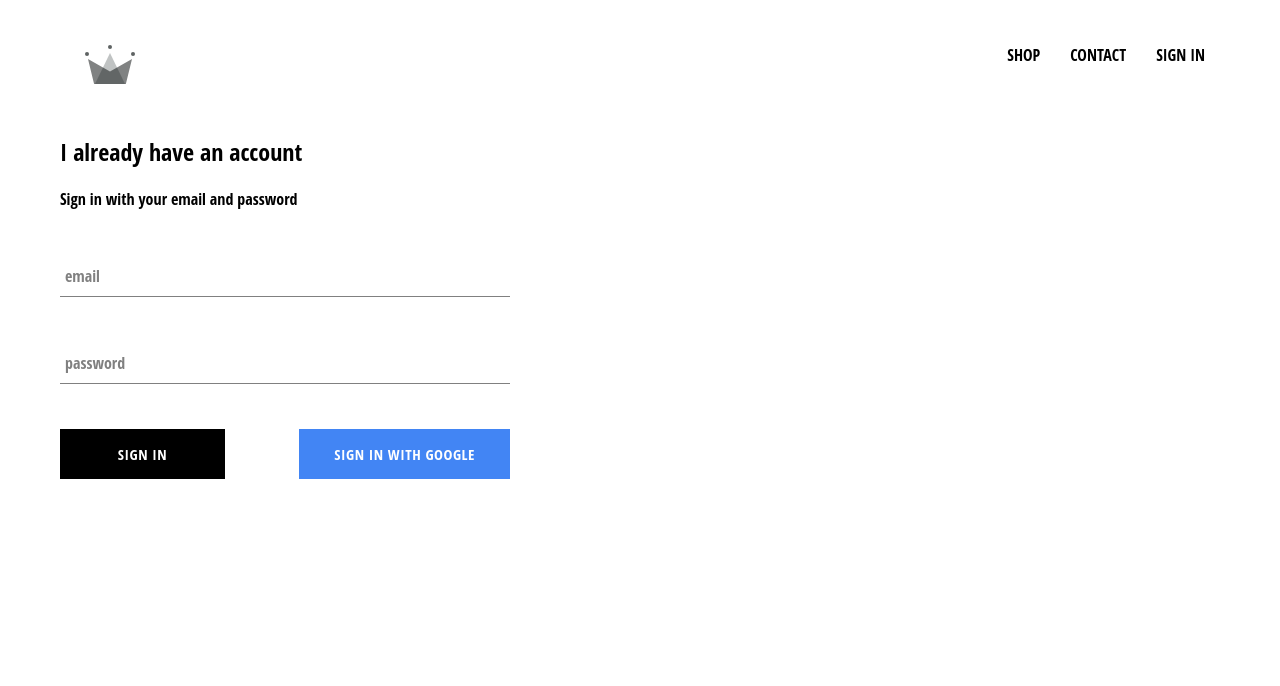
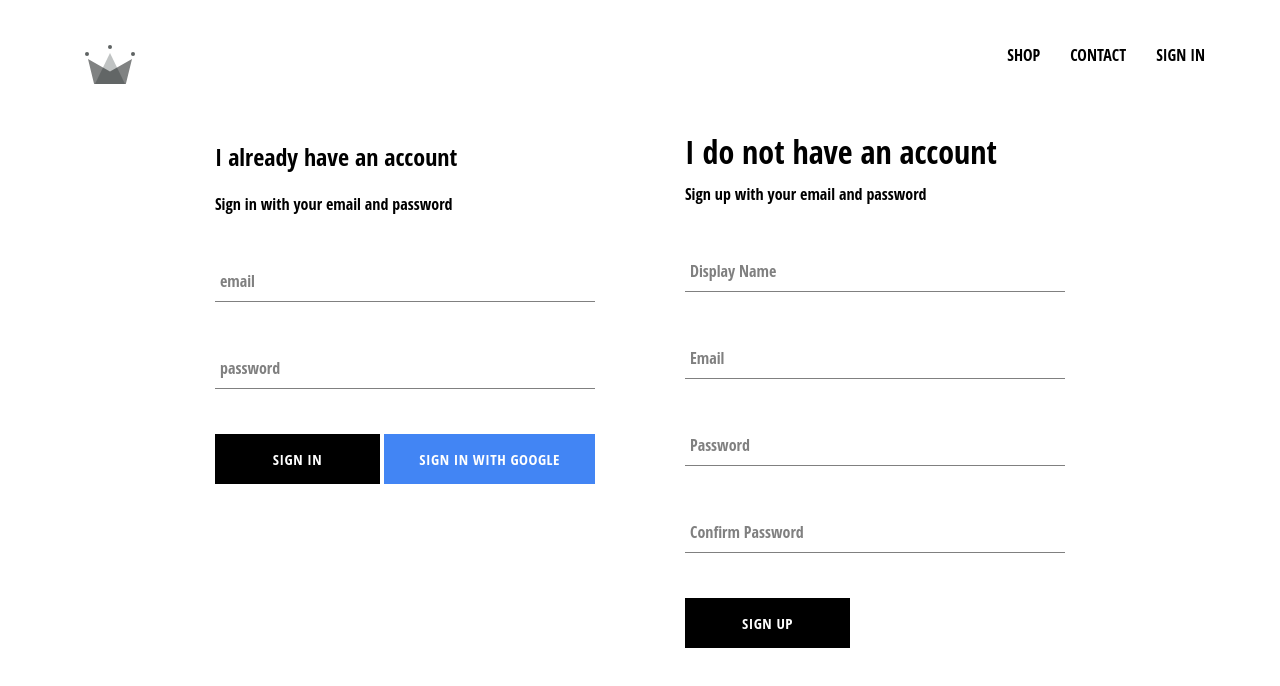
Before and after one commit to thevictorwhyte/crwn-clothing, a React (Create React App) app: page /signin in a window 1280 px wide. Shown: the top 686 px of the page. Built offline with nearby package versions, Linux system fonts and the light colour scheme; no server answers.

Commit message:
added signup feature with email and password

```diff
--- a/src/App.js
+++ b/src/App.js
@@ -30,6 +30,7 @@
                 ...snapShot.data()
               }
             });
+            console.log(this.state);
           });
 
         } else{
--- a/src/components/sign-in/sign-in.styles.scss
+++ b/src/components/sign-in/sign-in.styles.scss
@@ -1,5 +1,5 @@
 .sign-in {
-	width: 450px;
+	width: 380px;
 	display: flex;
 	flex-direction: column;
 
--- /dev/null
+++ b/src/components/sign-up/sign-up.component.jsx
@@ -0,0 +1,98 @@
+import React from 'react';
+import FormInput from '../form-input/form-input.component';
+import CustomButton from '../custom-button/custom-button.component';
+import { auth, createUserProfileDocument } from '../../firebase/firebase.utilis';
+import './sign-up.styles.scss';
+
+class SignUp extends React.Component{
+	constructor(){
+		super();
+
+		this.state = {
+			displayName : '',
+			email: '',
+			password: '',
+			confirmPassword: ''
+		};
+	}
+
+	handleSubmit = async event => {
+		event.preventDefault();
+
+		const { displayName, email, password, confirmPassword} = this.state;
+
+		if(password !== confirmPassword){
+			alert("passwords don't match");
+			return;
+		}
+
+		try{
+			const {user} = await auth.createUserWithEmailAndPassword(email, password);
+
+			await createUserProfileDocument(user, {displayName});
+
+			this.setState({
+				displayName : '',
+				email: '',
+				password: '',
+				confirmPassword: ''
+			});
+		} catch(error){
+			console.error(error);
+		}
+	}
+
+	handleChange = event => {
+		const {name, value} = event.target;
+		this.setState({[name]: value});
+	}
+
+	render(){
+		const { displayName, email, password, confirmPassword} = this.state;
+		return(
+			<div className='sign-up'>
+				<h1 className='title'>I do not have an account </h1>
+				<span> Sign up with your email and password</span>
+
+				<form className='sign-up-form' onSubmit={this.handleSubmit}>
+					<FormInput
+						type='text'
+						name='displayName'
+						value={displayName}
+						onChange={this.handleChange}
+						label='Display Name'
+						required
+					/>
+					<FormInput
+						type='email'
+						name='email'
+						value={email}
+						onChange={this.handleChange}
+						label='Email'
+						required
+					/>
+					<FormInput
+						type='password'
+						name='password'
+						value={password}
+						onChange={this.handleChange}
+						label='Password'
+						required
+					/>
+					<FormInput
+						type='password'
+						name='confirmPassword'
+						value={confirmPassword}
+						onChange={this.handleChange}
+						label='Confirm Password'
+						required
+					/>
+					<CustomButton type='submit'> SIGN UP </CustomButton>
+				</form>
+			</div>
+		);
+	}
+}
+
+
+export default SignUp;
--- /dev/null
+++ b/src/components/sign-up/sign-up.styles.scss
@@ -0,0 +1,9 @@
+.sign-up{
+	display: flex;
+	flex-direction: column;
+	width: 380px;
+
+	.title{
+		margin: 10px 0;
+	}
+}
--- a/src/pages/sign-in-and-sign-up/sign-in-and-sign-up.component.jsx
+++ b/src/pages/sign-in-and-sign-up/sign-in-and-sign-up.component.jsx
@@ -1,10 +1,12 @@
 import React from 'react';
 import './sign-in-and-sign-up.styles.scss';
 import SignIn from '../../components/sign-in/sign-in.component';
+import SignUp from '../../components/sign-up/sign-up.component';
 
 const SignInAndSignUpPage = () => (
 	<div className='sign-in-and-sign-up'>
 		<SignIn />
+		<SignUp />
 	</div>
 );
 
--- a/src/pages/sign-in-and-sign-up/sign-in-and-sign-up.styles.scss
+++ b/src/pages/sign-in-and-sign-up/sign-in-and-sign-up.styles.scss
@@ -0,0 +1,6 @@
+.sign-in-and-sign-up{
+	width: 850px;
+	display: flex;
+	justify-content: space-between;
+	margin: 30px auto;
+}
```
